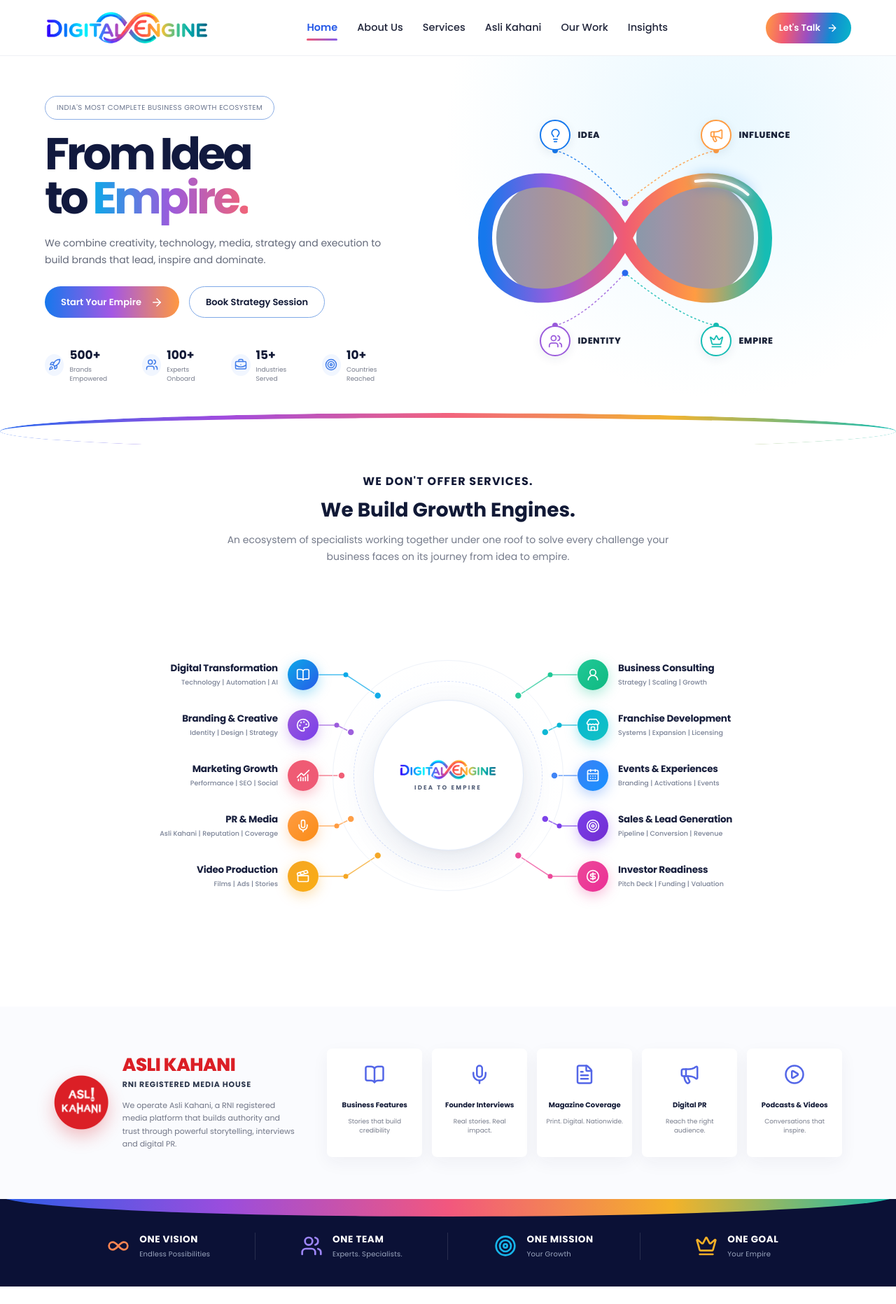
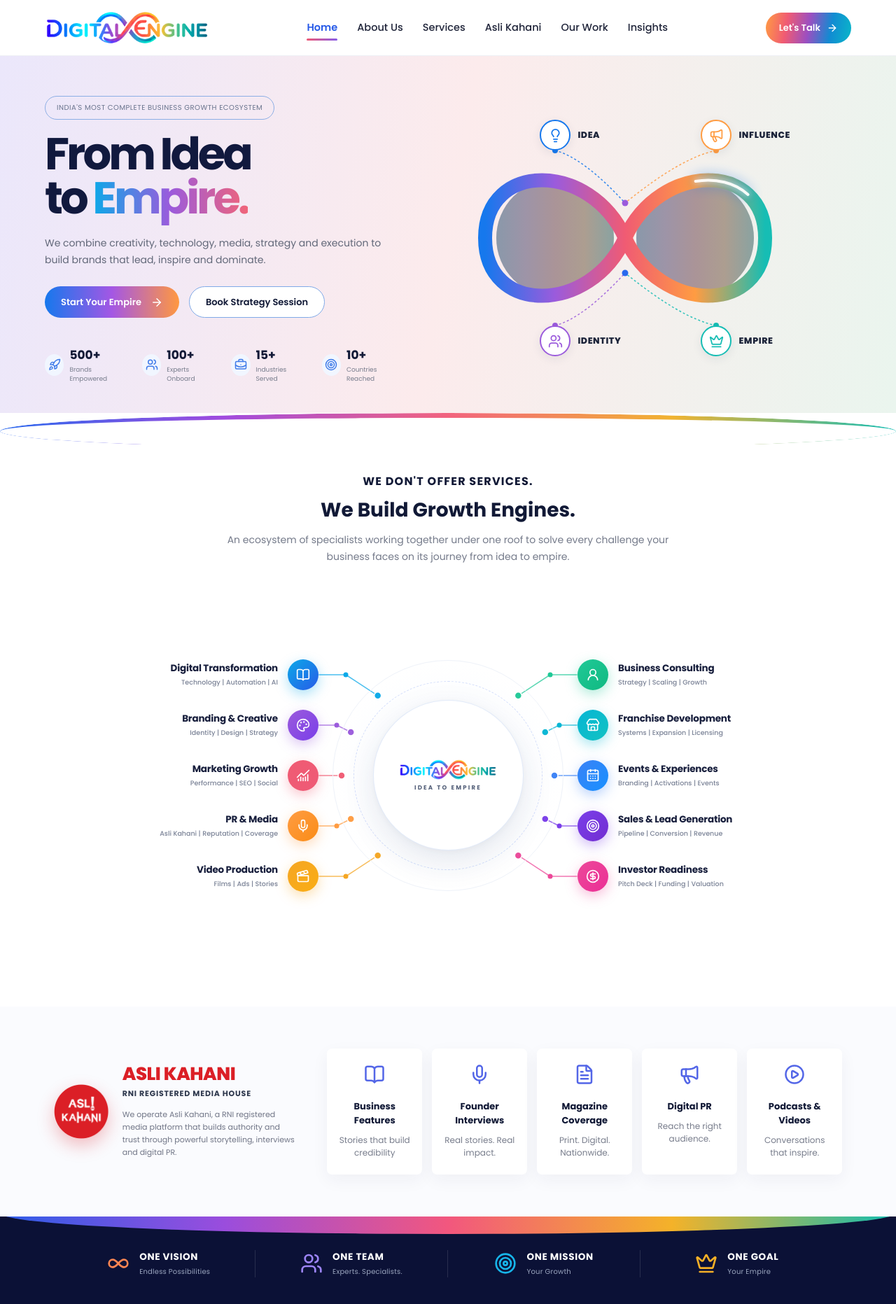
Before and after one commit to lakshmi2214/digital-engine-, a React (Vite) app: page / in a window 1280 px wide. Shown: the whole page at 70% size. Before the commit the page ends 1838 px from the top, so only its background shows below. Built offline with nearby package versions, Linux system fonts and the light colour scheme; no server answers; grey boxes are pictures that could not be loaded.

Commit message:
Refactor CSS styles for layout and typography
Updated styles for body, navbar background, media card font sizes, and added overflow-x hidden to body.

```diff
--- a/src/App.css
+++ b/src/App.css
@@ -12,6 +12,7 @@
   font-family: "Poppins", "Segoe UI", Arial, sans-serif;
   color: #111936;
   background: #fff;
+  overflow-x: hidden;
 }
 
 button {
@@ -21,7 +22,6 @@
 
 .website {
   width: 100%;
-  overflow: hidden;
 }
 
 
@@ -393,12 +393,14 @@
   display: grid;
   grid-template-columns: 44% 56%;
   align-items: center;
-  background:
-    radial-gradient(circle at 80% 20%,
-      rgba(224, 245, 255, 0.7),
-      transparent 35%),
-    #fff;
-}
+
+
+  background: linear-gradient(100deg,
+      #EBE7FB 0%,
+      #FCEBEC 50%,
+      #EAF5EE 100%);
+}
+
 
 
 /* LEFT */
@@ -1116,13 +1118,13 @@
 }
 
 .media-card h3 {
-  font-size: 10px;
+  font-size: 13px;
 }
 
 .media-card p {
   margin-top: 9px;
   color: #777c8b;
-  font-size: 9px;
+  font-size: 12px;
   line-height: 1.5;
 }
 
```
